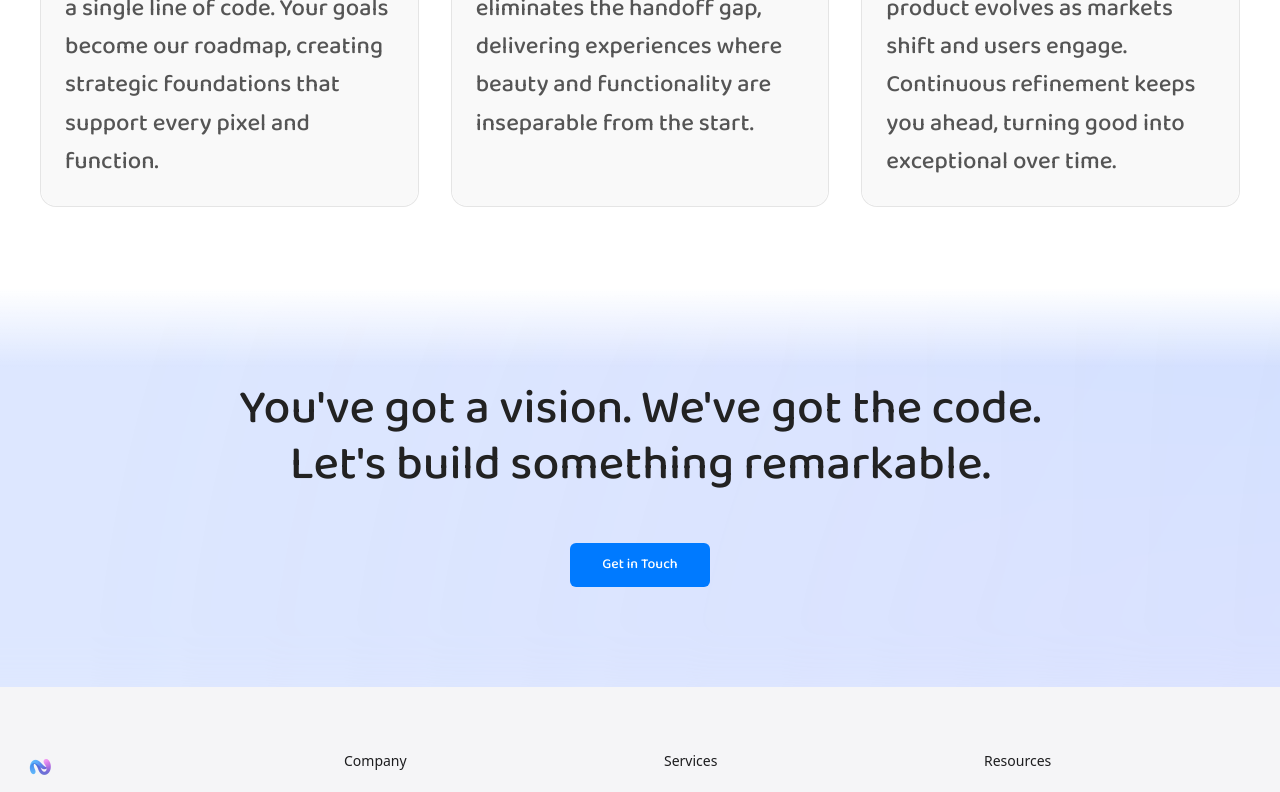
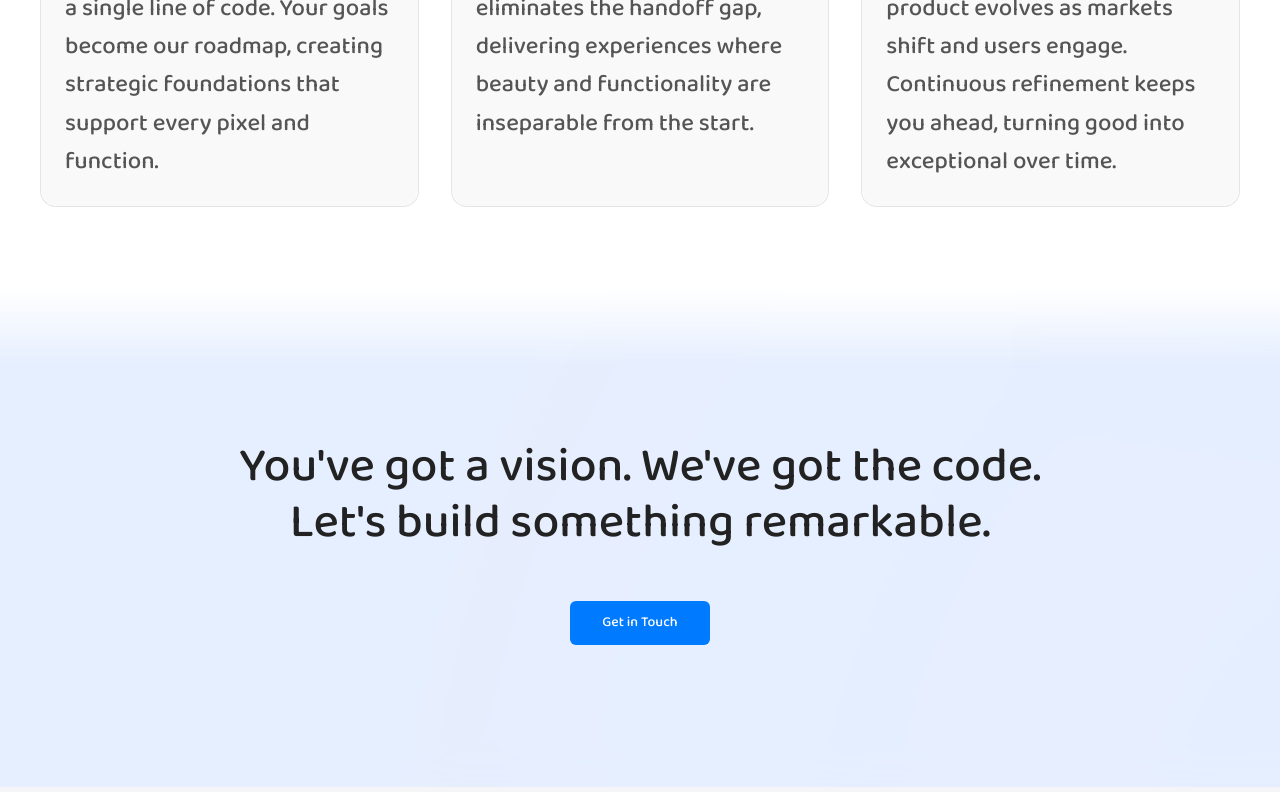
Before and after one commit to nodera-studio/nodera, a React (Vite) app: page / in a window 1280 px wide. Shown: the part 3440-4232 px from the top of the page. Built offline with nearby package versions, Linux system fonts and the light colour scheme.

Commit message:
Fix: Improve gradient and padding
Adjusted the gradient colors for better visibility and increased top padding in the CallToAction component.

```diff
--- a/src/components/CallToAction.module.css
+++ b/src/components/CallToAction.module.css
@@ -58,7 +58,7 @@
   position: relative;
   z-index: 1;
   background: transparent;
-  padding: 0;
+  padding: 80px 0;
   overflow: hidden;
 }
 
@@ -70,18 +70,18 @@
   bottom: -10%;
   background: radial-gradient(
     circle at top left,
-    rgba(255, 255, 255, 0.95) 0%,
-    rgba(255, 255, 255, 0.7) 25%
+    rgba(255, 255, 255, 0.98) 0%,
+    rgba(255, 255, 255, 0.85) 25%
   ),
   radial-gradient(
     circle at top right,
-    rgba(0, 122, 255, 0.8) 0%,
-    rgba(0, 122, 255, 0.4) 30%
+    rgba(0, 122, 255, 0.95) 0%,
+    rgba(0, 122, 255, 0.6) 30%
   ),
   radial-gradient(
     circle at bottom right,
-    rgba(209, 162, 255, 0.9) 0%,
-    rgba(209, 162, 255, 0.5) 40%
+    rgba(209, 162, 255, 0.98) 0%,
+    rgba(209, 162, 255, 0.7) 40%
   );
   background-size: 200% 200%;
   animation: pulseGradient 15s ease-in-out infinite;
@@ -95,7 +95,7 @@
 @keyframes pulseGradient {
   0% {
     background-position: 0% 0%;
-    opacity: 0.9;
+    opacity: 0.95;
   }
   50% {
     background-position: 100% 100%;
@@ -103,7 +103,7 @@
   }
   100% {
     background-position: 0% 0%;
-    opacity: 0.9;
+    opacity: 0.95;
   }
 }
 
--- a/src/components/CallToAction.tsx
+++ b/src/components/CallToAction.tsx
@@ -1,4 +1,3 @@
-
 import React, { useEffect, useRef } from 'react';
 import { Button } from "@/components/ui/button";
 import { useIsMobile } from '../hooks/use-mobile';
@@ -35,7 +34,7 @@ const CallToAction = () => {
   }, []);
 
   return (
-    <div className={`${styles['cta-section']} bg-transparent text-center relative overflow-hidden h-[400px] before:content-[''] before:absolute before:top-0 before:left-0 before:right-0 before:h-20 before:bg-gradient-to-b before:from-white before:to-transparent before:z-[1]`}>
+    <div className={`${styles['cta-section']} bg-transparent text-center relative overflow-hidden h-[500px] pt-24 before:content-[''] before:absolute before:top-0 before:left-0 before:right-0 before:h-20 before:bg-gradient-to-b before:from-white before:to-transparent before:z-[1]`}>
       <div className={styles['gradient-background']} aria-hidden="true" />
 
       <div className="flex items-center justify-center w-full h-full relative z-10">
```
